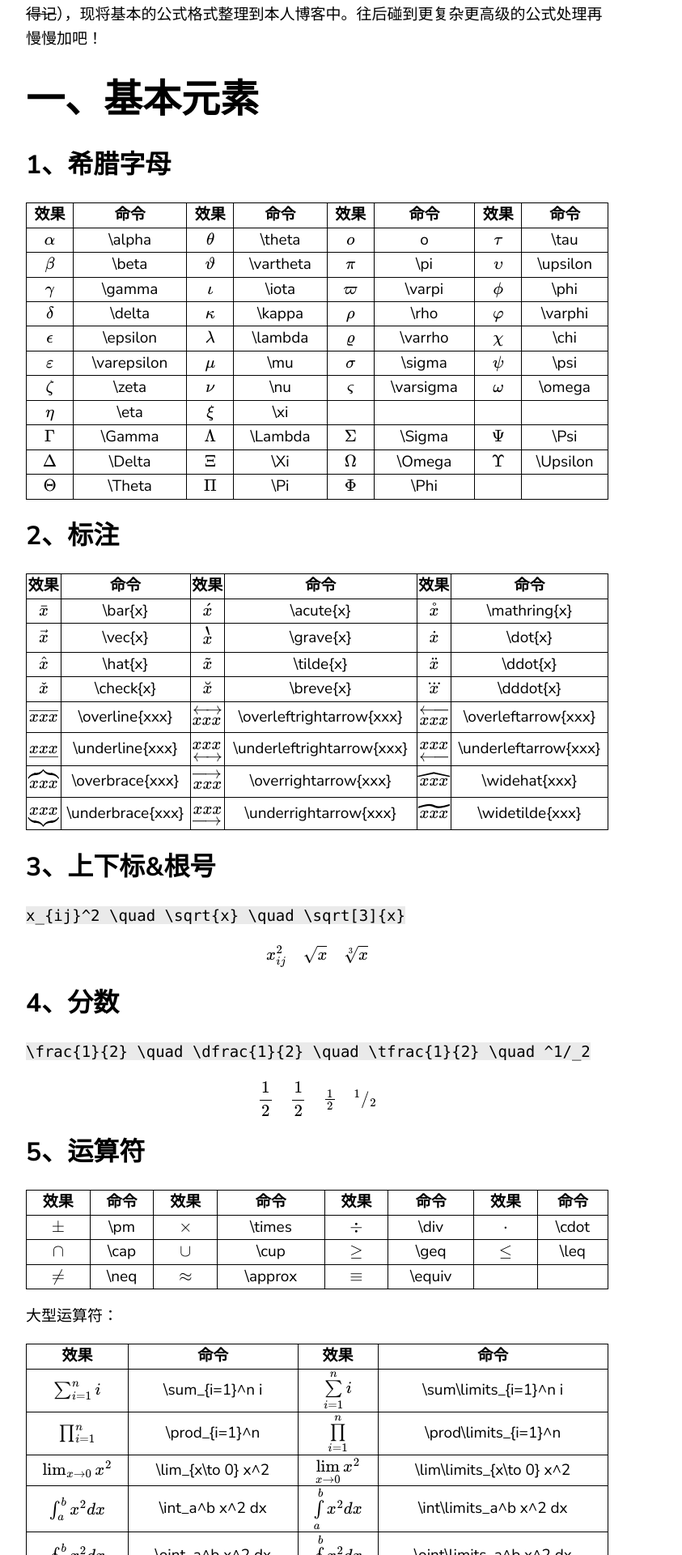
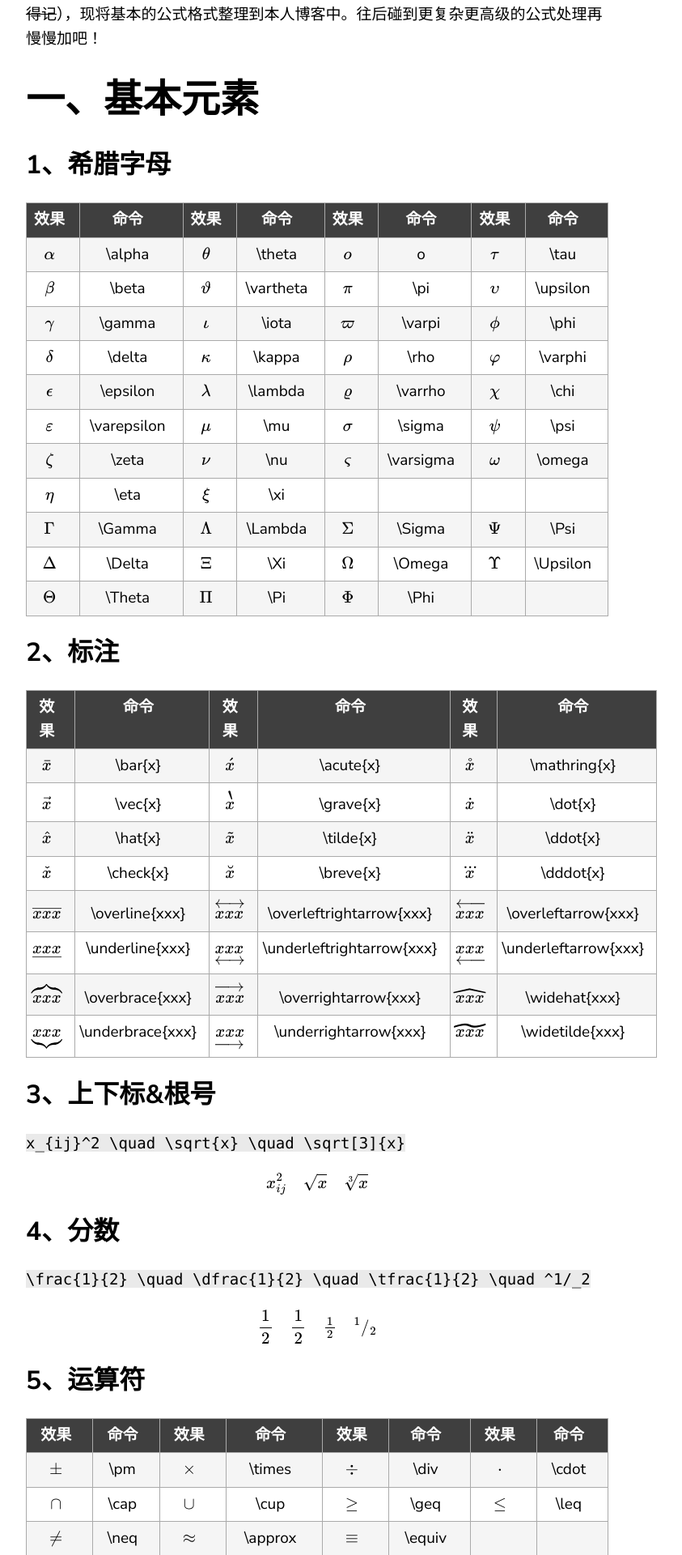
Before and after one commit to derek1998/blog.xiaoyuma, a Jekyll site: the page built from _posts/2019-11-24-Latex公式书写格式.md, in a window 1280 px wide. Shown: the part 526-2446 px from the top of the page at 81% size, without its empty margins (68-911 px from the left). Built offline with Jekyll 4.4.1, drawn with Linux system fonts in a browser that asks for light colours; formulas are drawn with MathJax 3.

Commit message:
Update head.html

```diff
--- a/_includes/head.html
+++ b/_includes/head.html
@@ -17,15 +17,30 @@
 </head>
 <style>
   table{
-    border-left:1px solid #000000;border-top:1px solid #000000;
-    width: 100%;
-    word-wrap:break-word; word-break:break-all;
+        margin-top:15px;
+      border-collapse:collapse;
+      border:1px solid #aaa;
+      width:100%;
   }
   table th{
+      vertical-align:center;
+      padding:5px 15px 5px 6px;
+  background-color:#3F3F3F;
+  border:1px solid #3F3F3F;
+  text-align:left;
+  color:#fff;
   text-align:center;
   }
   table th,td{
-    border-right:1px solid #000000;border-bottom:1px solid #000000;
+      vertical-align:text-top;
+      padding:6px 15px 6px 6px;
+      border:1px solid #aaa;
   }
+    table tr:nth-child(odd) {
+  background-color:#F5F5F5;
+}
+table tr:nth-child(even) {
+  background-color:#fff;
+}
 </style>
 {% seo %}
```
